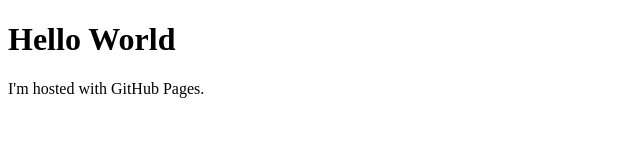
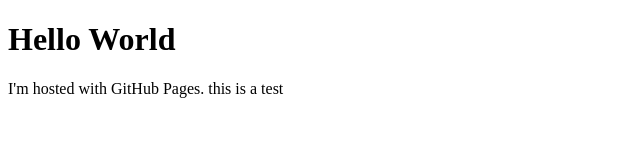
Before and after one commit to AMathur20/amathur20.github.io, a plain HTML site: page index.html in a window 1280 px wide. Shown: the full height of the page, 0-640 px from the left. Drawn offline with Linux system fonts and the light colour scheme.

Commit message:
Test changes

```diff
--- a/index.html
+++ b/index.html
@@ -2,6 +2,6 @@
 <html>
 <body>
 <h1>Hello World</h1>
-<p>I'm hosted with GitHub Pages.</p>
+<p>I'm hosted with GitHub Pages. this is a test</p>
 </body>
 </html>
```
